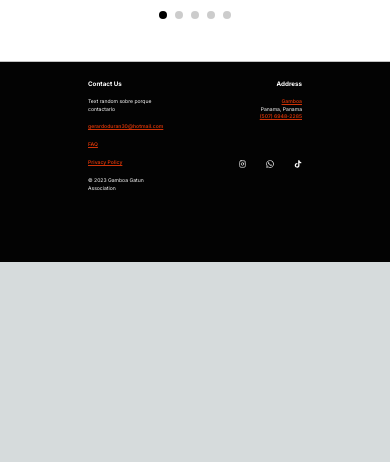
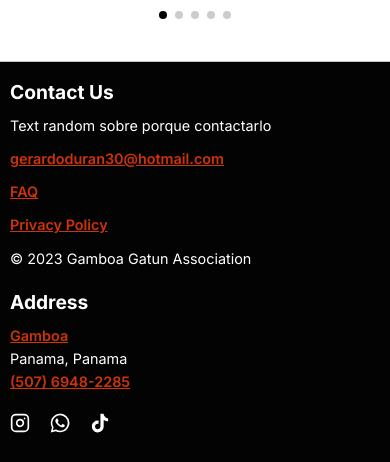
Before and after one commit to jjzcru/gatun-sport-fishing, a Next.js app: page / in a window 390 px wide. Shown: the part 2924-3386 px from the top of the page. Before the commit the page ends 3186 px from the top, so only its background shows below. Built offline with nearby package versions, Linux system fonts and the light colour scheme.

Commit message:
feat: :iphone: Add support for footer in mobile

```diff
--- a/src/app/page.module.css
+++ b/src/app/page.module.css
@@ -322,11 +322,17 @@
   background: rgba(0, 0, 0, 0.75);
 }
 
+.fish form.single > :last-child {
+  display: flex;
+  justify-content: center;
+  align-items: center;
+}
+
 .fish form.single img {
   object-fit: cover;
   border-radius: 8px;
   width: 100%;
-  min-height: 400px;
+  max-height: 400px;
 }
 
 /*Gallery*/
@@ -389,6 +395,7 @@
   width: 100%;
   max-width: 60vw;
   margin: 0px auto;
+  flex-direction: row;
   justify-content: space-between;
   align-items: flex-start;
 }
@@ -412,13 +419,13 @@
 }
 
 .footer h4 {
-  font-size: 1.6vw;
+  font-size: 1.2rem;
   font-weight: bold;
 }
 
 .footer p {
-  line-height: 2vw;
-  font-size: 1.3vw;
+  line-height: 1.2rem;
+  font-size: 1rem;
 }
 
 .footer a {
@@ -428,7 +435,7 @@
 }
 
 .footer .social {
-  margin-top: 2.5vh;
+  margin-top: 20px;
   display: flex;
   align-items: center;
   justify-content: flex-end;
@@ -439,8 +446,8 @@
 }
 
 .footer .social a img {
-  min-width: 2vw;
-  max-width: 2vw;
+  min-width: 24px;
+  max-width: 24px;
 }
 
 /*MOBILE*/
@@ -562,6 +569,49 @@
     height: 200px;
     width: 40vw;
   }
+
+  .footer {
+    min-height: 200px;
+    padding: 2vw 0px;
+  }
+  .footer > div {
+    max-width: 100vw;
+    flex-direction: column;
+  }
+
+  .footer > div > div {
+    max-width: 100vw;
+  }
+
+  .footer h4 {
+    font-size: 1.2rem;
+  }
+
+  .footer p {
+    line-height: 1.45rem;
+    font-size: 0.9rem;
+  }
+
+  .footer > div > :last-child {
+    text-align: left;
+  }
+
+  .footer .social {
+    margin-top: 20px;
+    display: flex;
+    align-items: center;
+    justify-content: flex-start;
+    margin-bottom: 20px;
+  }
+
+  .footer .social a {
+    margin: 0px 10px;
+  }
+
+  .footer .social a img {
+    min-width: 20px;
+    max-width: 20px;
+  }
 }
 
 /*TABLET*/
@@ -569,7 +619,36 @@
 @media screen and (min-width: 481px) and (max-width: 768px) {
 }
 
+/*DESKTOP*/
+
+@media screen and (min-width: 769px) and (max-width: 1999px) {
+  .fish dialog form {
+    width: 900px;
+    max-height: 600px;
+    max-width: 80vw;
+  }
+}
+
 /*LARGE DESKTOP*/
 
 @media screen and (min-width: 2000px) {
+  .header .content h1 {
+    font-size: 2rem;
+    max-width: 70vw;
+  }
+
+  .footer h4 {
+    font-size: 1.6vw;
+    font-weight: bold;
+  }
+
+  .footer p {
+    line-height: 2vw;
+    font-size: 1.3vw;
+  }
+
+  .footer .social a img {
+    min-width: 2vw;
+    max-width: 2vw;
+  }
 }
```
